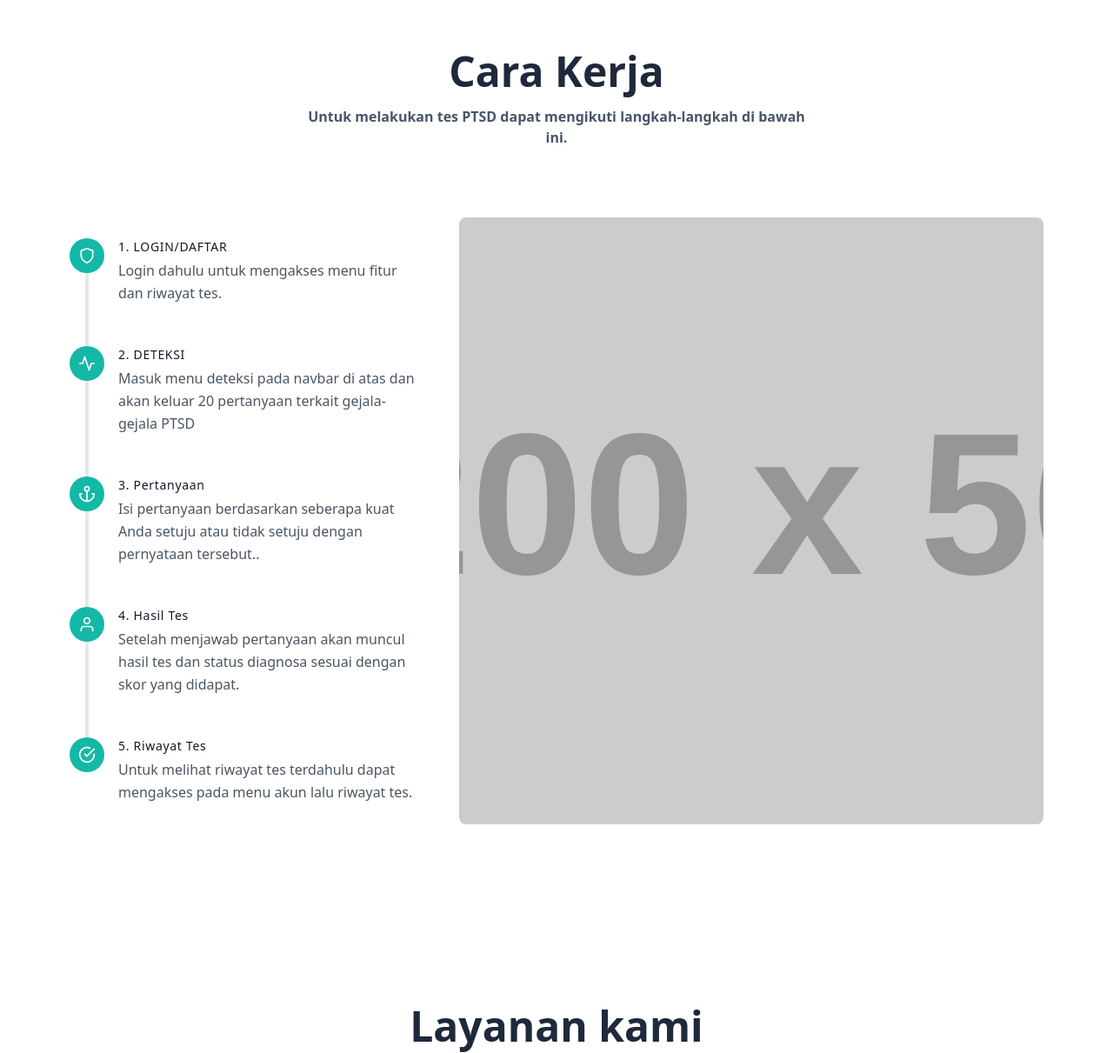
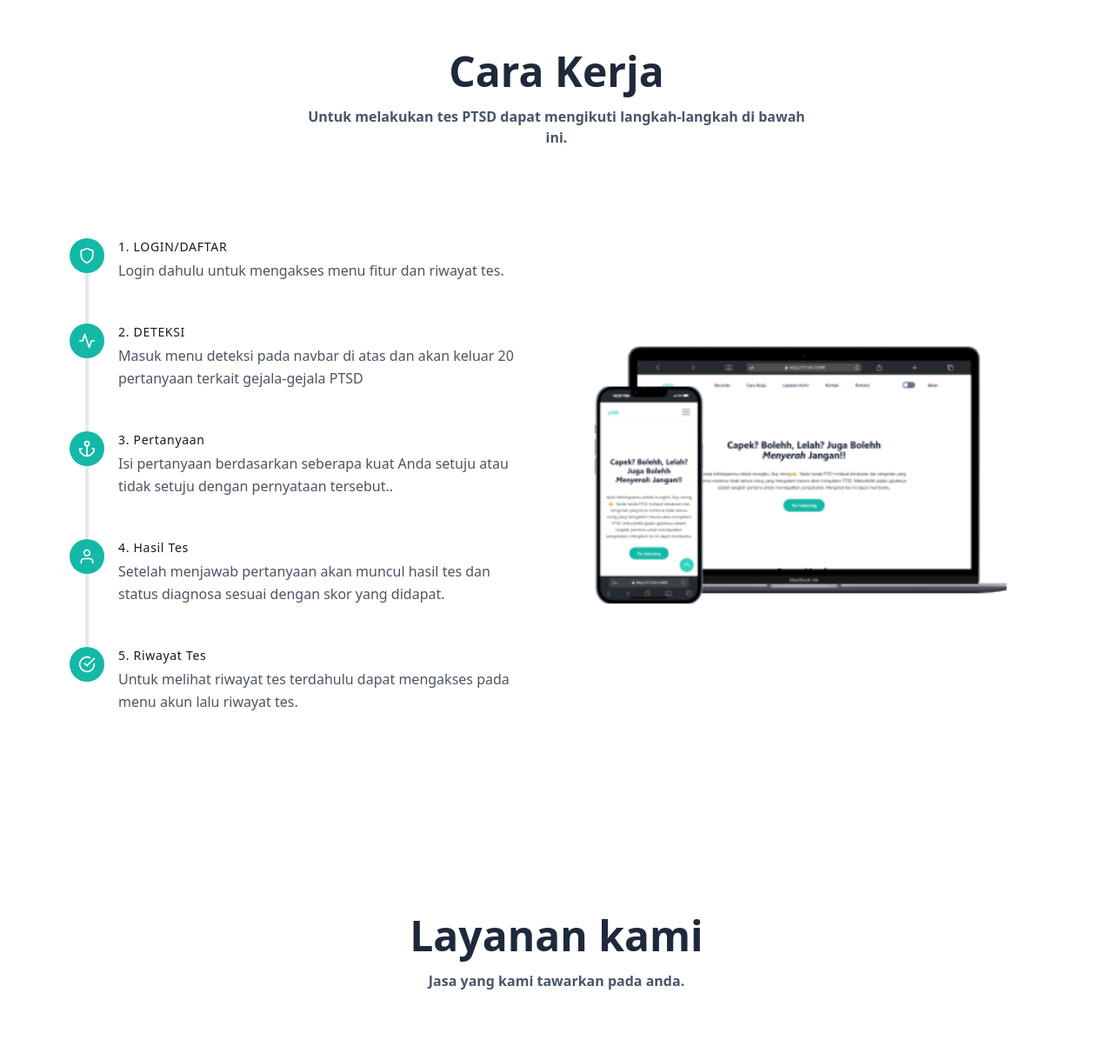
Before and after one commit to ridholess/ptsd-flask, a Flask app: page / in a window 1280 px wide. Shown: the part 676-1887 px from the top of the page at 87% size. Run offline with Flask 3, Linux system fonts and the light colour scheme; grey boxes labelled with a size stand in for pictures from a placeholder-image service; some libraries are stand-ins or nearby versions.

Commit message:
add image in index, and modified detail-test in deteksi

```diff
--- a/myApp/static/css/output.css
+++ b/myApp/static/css/output.css
@@ -4385,6 +4385,14 @@ body {
     width: 75px;
   }
 
+  .lg\:w-1\/3 {
+    width: 33.333333%;
+  }
+
+  .lg\:w-3\/6 {
+    width: 50%;
+  }
+
   .lg\:max-w-full {
     max-width: 100%;
   }
--- a/myApp/templates/deteksi.html
+++ b/myApp/templates/deteksi.html
@@ -9,8 +9,8 @@
                 <br><span class="italic">(pTsD) </span>Test </h1>
                 <p class="my-8 dark:text-slate-400 leading-relaxed ">Tanda-tanda PTSD meliputi ketakutan dan kengerian yang terus-menerus, ingatan yang mengganggu, kilas balik, kewaspadaan berlebihan, penghindaran, dan insomnia, dan lain-lain. Tidak semua orang yang mengalami trauma akan mengalami PTSD, tetapi beberapa orang mengalaminya—dan menyelidiki gejala-gejalanya adalah langkah pertama untuk mendapatkan pengobatan. Mengikuti tes ini dapat membantu.</p>
               <div class="flex justify-center">
-                <a class="btn btn-sm btn-accent cursor-default font-bold text-white">15 Pertanyaan</a>
-                <a class="btn btn-sm btn-warning cursor-default font-bold text-white ml-5">4 menit</a>
+                <a class="btn btn-sm btn-accent cursor-default font-bold text-white">20 Pertanyaan</a>
+                <a class="btn btn-sm btn-warning cursor-default font-bold text-white ml-5">5 menit</a>
               </div>
             </div>
           </div>
--- a/myApp/templates/index.html
+++ b/myApp/templates/index.html
@@ -62,7 +62,7 @@
                 </div>
             </div>
             <div class="flex flex-wrap w-full">
-                <div class="lg:w-2/5 md:w-1/2 md:pr-10 md:py-6">
+                <div class="lg:w-3/6 md:w-1/2 md:pr-10 md:py-6">
                     <div class="flex relative pb-12">
                         <div class="h-full w-10 absolute inset-0 flex items-center justify-center">
                         <div class="h-full w-1 bg-gray-200 pointer-events-none"></div>
@@ -134,7 +134,7 @@
                         </div>
                     </div>
                 </div>
-                <img class="lg:w-3/5 md:w-1/2 object-cover object-center rounded-lg md:mt-0 mt-12" src="https://dummyimage.com/1200x500" alt="step">
+                <img class="lg:w-3/6 md:w-1/2 object-cover object-center rounded-lg md:mt-0 mt-12" src="{{ url_for('static', filename='images/mockup-lite.png') }}" alt="step">
             </div>
         </div>
     </section>
```
Also changed, not shown: requirements.txt (added, +11 -0 lines), myApp/static/images/mockup-lite.png (added), myApp/static/images/mockup.png (added). Lines whose indentation alone changed are shown as unchanged.
